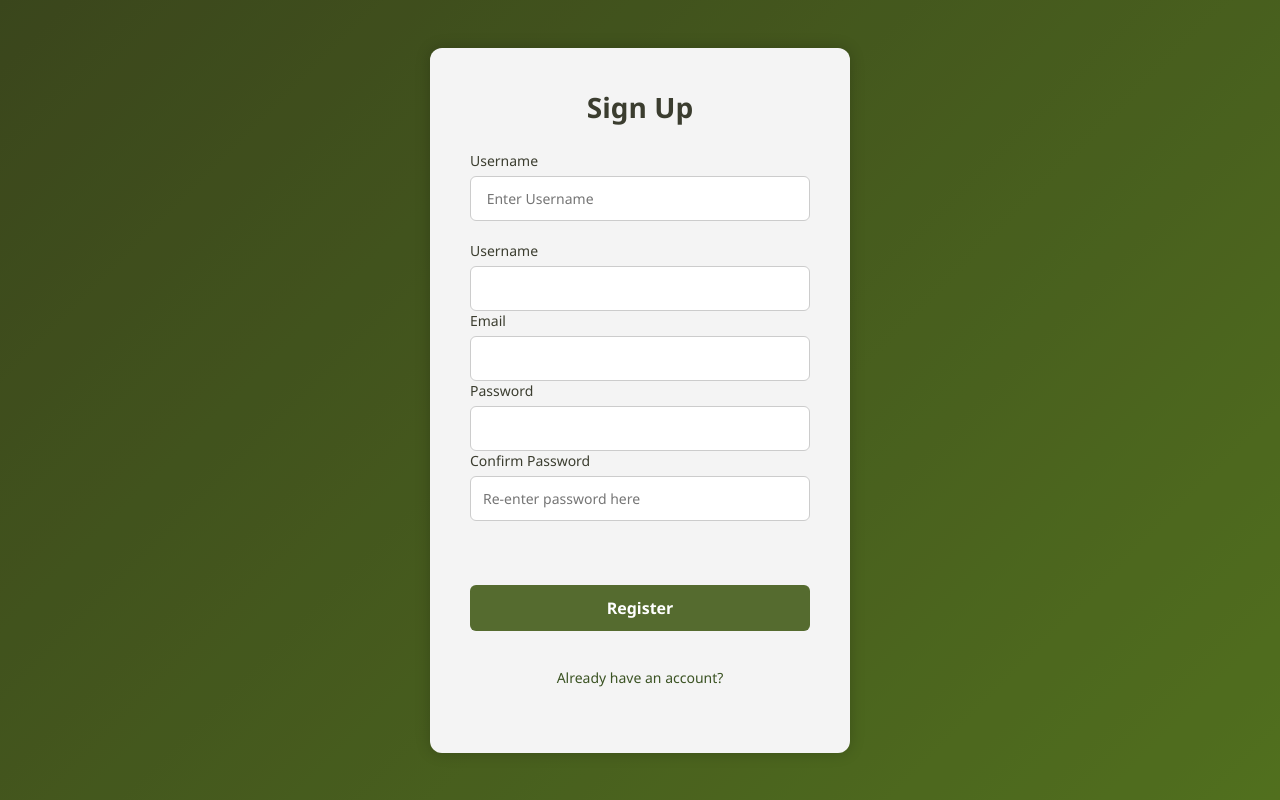
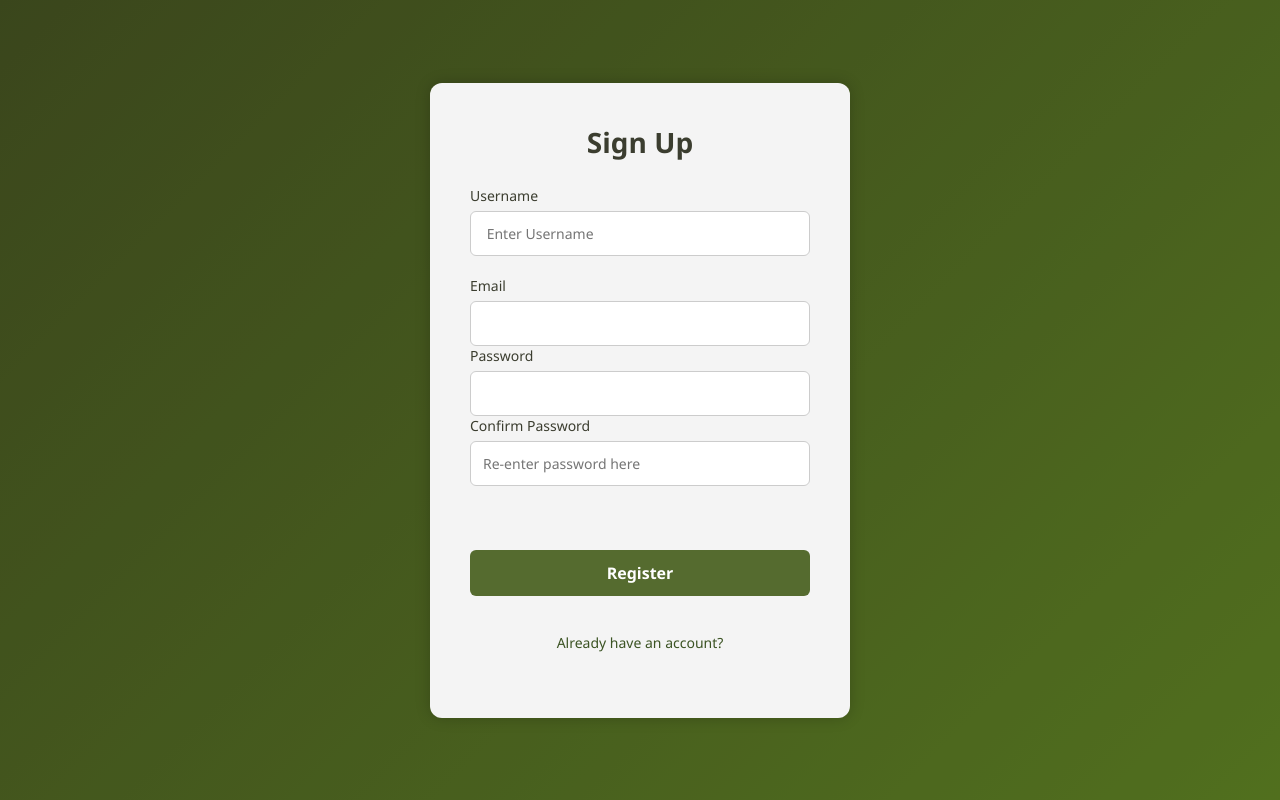
Before and after one commit to afaith-a/abaslon-finals, a PHP site: page / in a window 1280 px wide. Run offline with PHP 8.4, Linux system fonts and the light colour scheme.

Commit message:
Update index.php

```diff
--- a/index.php
+++ b/index.php
@@ -95,9 +95,6 @@ if ($_SERVER['REQUEST_METHOD'] == 'POST') {
                     <input type="text" placeholder=" Enter Username" name="username" required>
                 </div>
                 <div class="input-box">
-                        <span class="details">Username</span>
-            <input type="text" name="username" required>
-
             <span class="details">Email</span>
             <input type="email" name="email" required>
 
```
